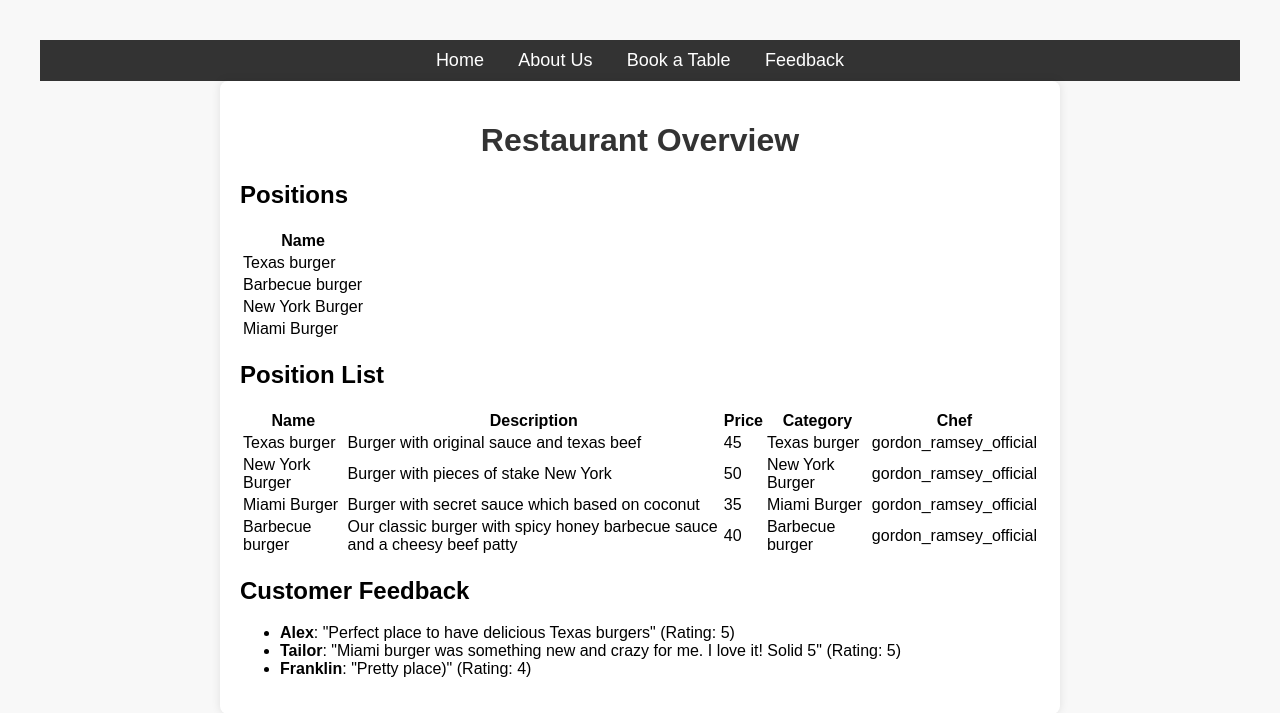
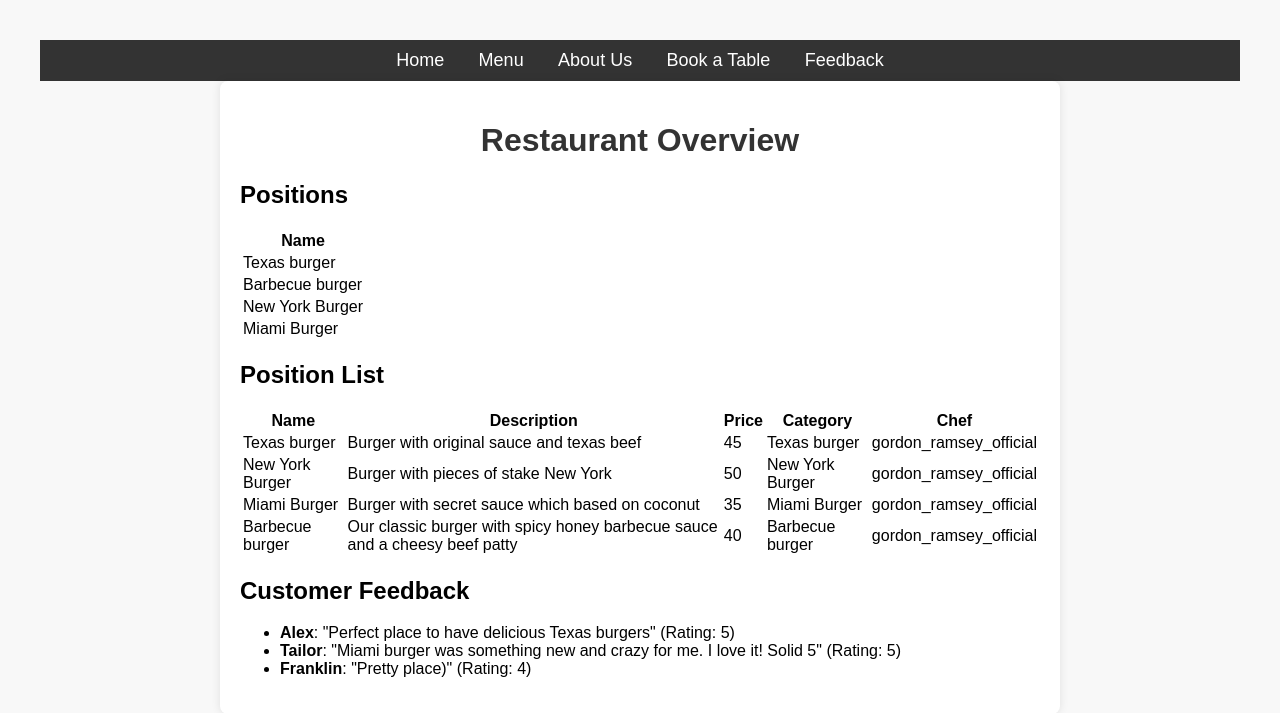
Before and after one commit to weuis/fast-food-web-restaurant, a Django app: page /restaurant_app/ in a window 1280 px wide. Shown: the top 713 px of the page. Run offline with Django 5.2, Linux system fonts and the light colour scheme; data comes from the database, SQL or seed files in the repository; both versions use the stored data as it was after the commit; parts of the project's set-up code (start-up, migrations or seed data) failed here and were passed over.

Commit message:
Creating a first  menu.html template and menu view function

```diff
--- a/restaurant_app/urls.py
+++ b/restaurant_app/urls.py
@@ -1,9 +1,13 @@
 from django.urls import path
 
-from restaurant_app.views import home, about
+from restaurant_app.views import home, about, menu
 urlpatterns = [
     path("", home, name="home"),
     path("about/", about, name="about"),
+
+    path("menu/", menu, name="menu"),
+
+
 ]
 
 app_name= "restaurant_app"
--- a/restaurant_app/views.py
+++ b/restaurant_app/views.py
@@ -34,3 +34,15 @@
         'data': data
     }
     return render(request, 'restaurant_app/about.html', context=context)
+
+
+def menu(request):
+    positions = Position.objects.all()
+    menu_items = PositionList.objects.all()
+
+    context = {
+        'positions': positions,
+        'menu_items': menu_items,
+    }
+
+    return render(request, 'restaurant_app/menu.html', context)
--- a/templates/base.html
+++ b/templates/base.html
@@ -39,13 +39,15 @@
 <body>
     <nav>
         <a href="{% url 'restaurant_app:home' %}">Home</a>
+        <a href="{% url 'restaurant_app:menu' %}">Menu</a>
         <a href="{% url 'restaurant_app:about' %}">About Us</a>
         <a href="#">Book a Table</a>
         <a href="#">Feedback</a>
     </nav>
 
     <div class="container">
-        {% block content %}{% endblock %}
+        {% block content %}
+        {% endblock %}
     </div>
 </body>
 </html>
```
Also changed, not shown: templates/restaurant_app/menu.html (added, +23 -0 lines), db.sqlite3.
